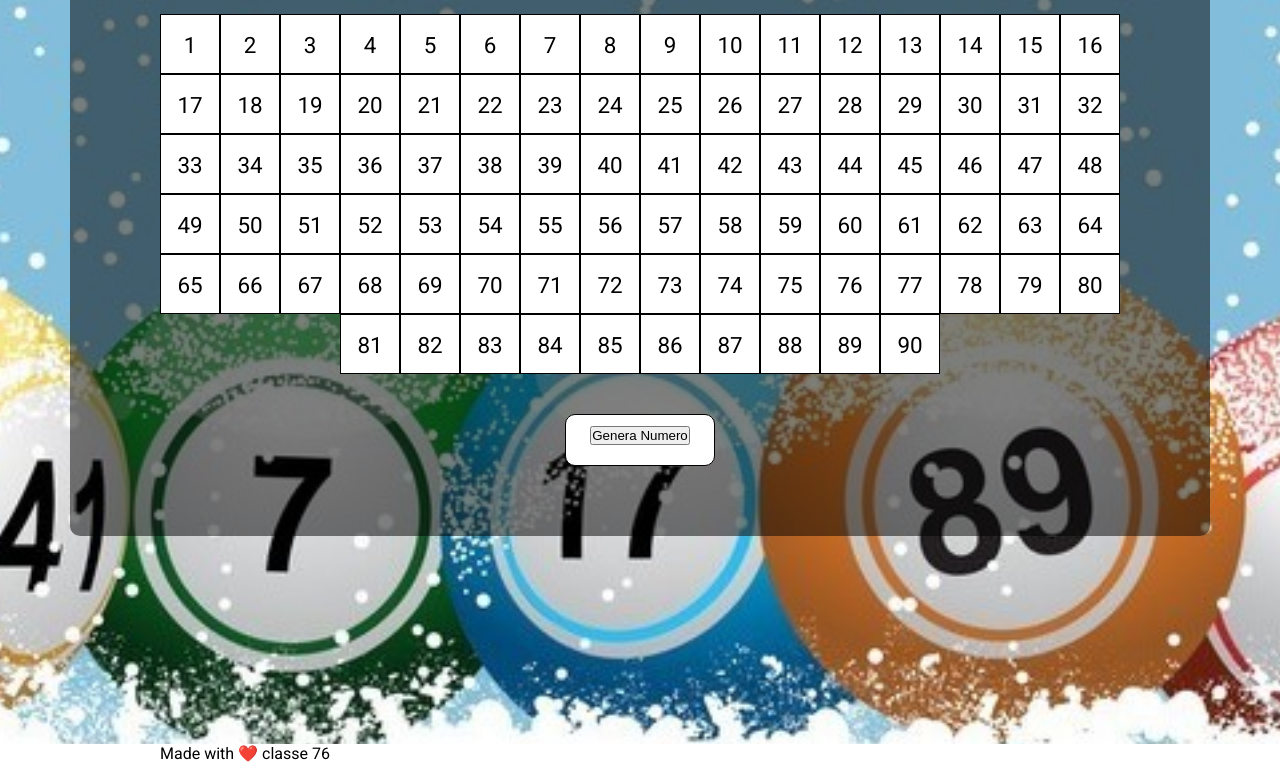
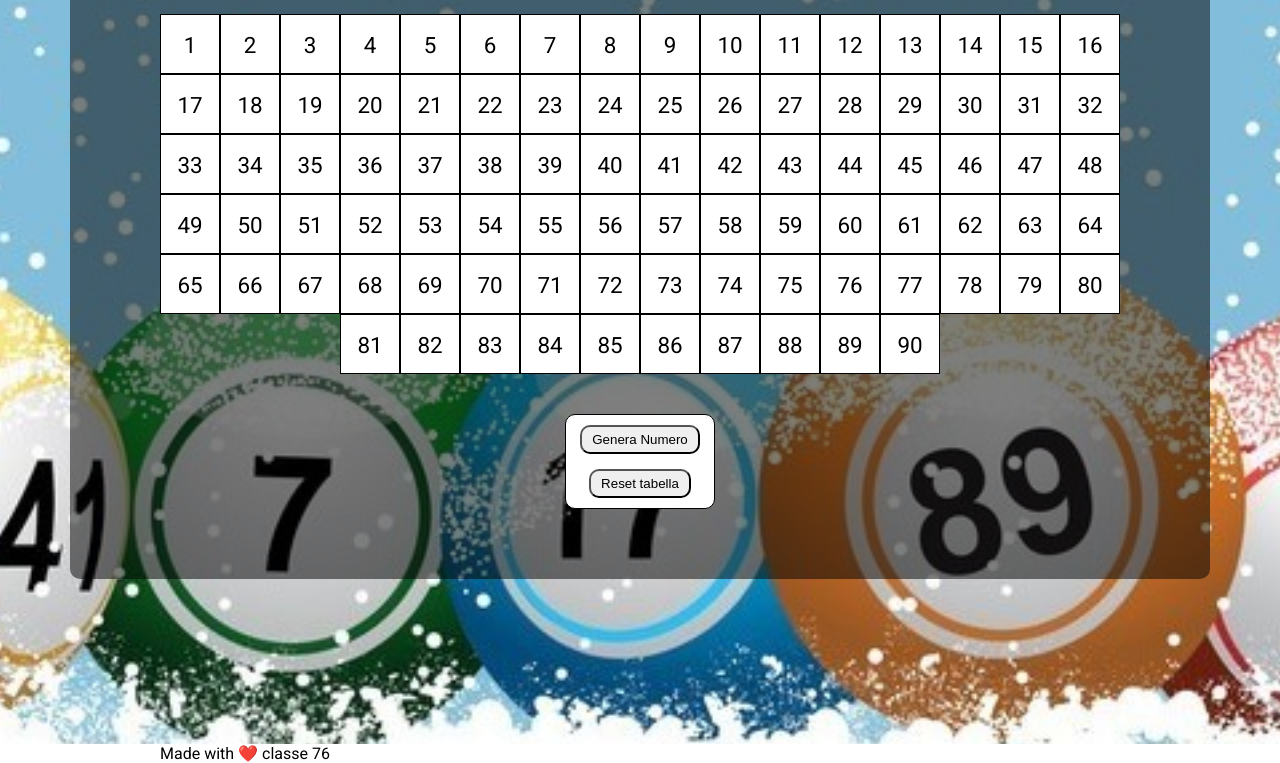
Before and after one commit to Alessandro-Zuddas/js-bingo, a plain HTML site: page index.html in a window 1280 px wide. Shown: the part 129-892 px from the top of the page. Drawn offline with Linux system fonts and the light colour scheme.

Commit message:
Aggiunge reset btn

```diff
--- a/css/style.css
+++ b/css/style.css
@@ -75,13 +75,19 @@ header {
     text-align: center;
     padding: .625rem;
     background-color: white;
-    border: 1px solid #000;
+    border: .0313rem solid #000;
     border-radius: .625rem;
 }
 .generator__number {
     font-weight: bold;
     font-size: 2rem;
     margin-top: .625rem;
+    padding-bottom: .3125rem;
+}
+
+.buttons{
+    padding: .3125rem .625rem;
+    border-radius: .625rem;
 }
 
 /*-------------------
--- a/index.html
+++ b/index.html
@@ -25,8 +25,9 @@
                     </div>
                     <div class="actions">
                         <div class="generator">
-                            <button id="btn-generator">Genera Numero</button>
+                            <button class="buttons" id="btn-generator">Genera Numero</button>
                             <div class="generator__number"></div>
+                            <button class="buttons" id="btn-reset">Reset tabella</button>
                         </div>
                     </div>
                 </div>
--- a/js/main.js
+++ b/js/main.js
@@ -36,6 +36,8 @@ const bingoNumbers = createBingoNumbers(maxNumber);
 const btnGenerator = document.getElementById("btn-generator");
 const generatorNumberElement = document.querySelector(".generator__number");
 
+const btnReset = document.getElementById("btn-reset");
+
 btnGenerator.addEventListener('click', function() {
     // genero un numero casuale che sarà l'indice dell'elemento dell'array bingoNumbers
     const indexRandom = getRndInteger(0, bingoNumbers.length);
@@ -55,3 +57,7 @@ btnGenerator.addEventListener('click', function() {
         window.location.reload();
     }
 });
+
+btnReset.addEventListener("click", function(){
+    window.location.reload();
+});
```
Also changed, not shown: js/test.js (added).
